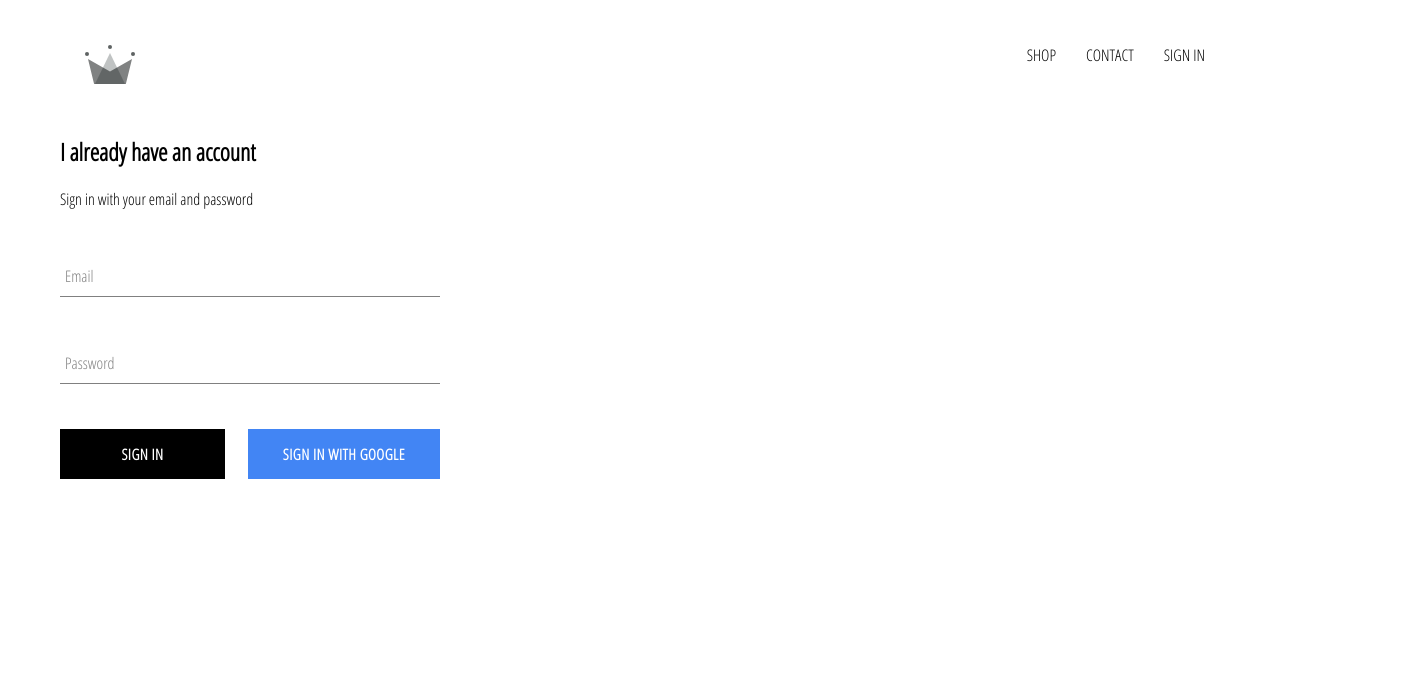
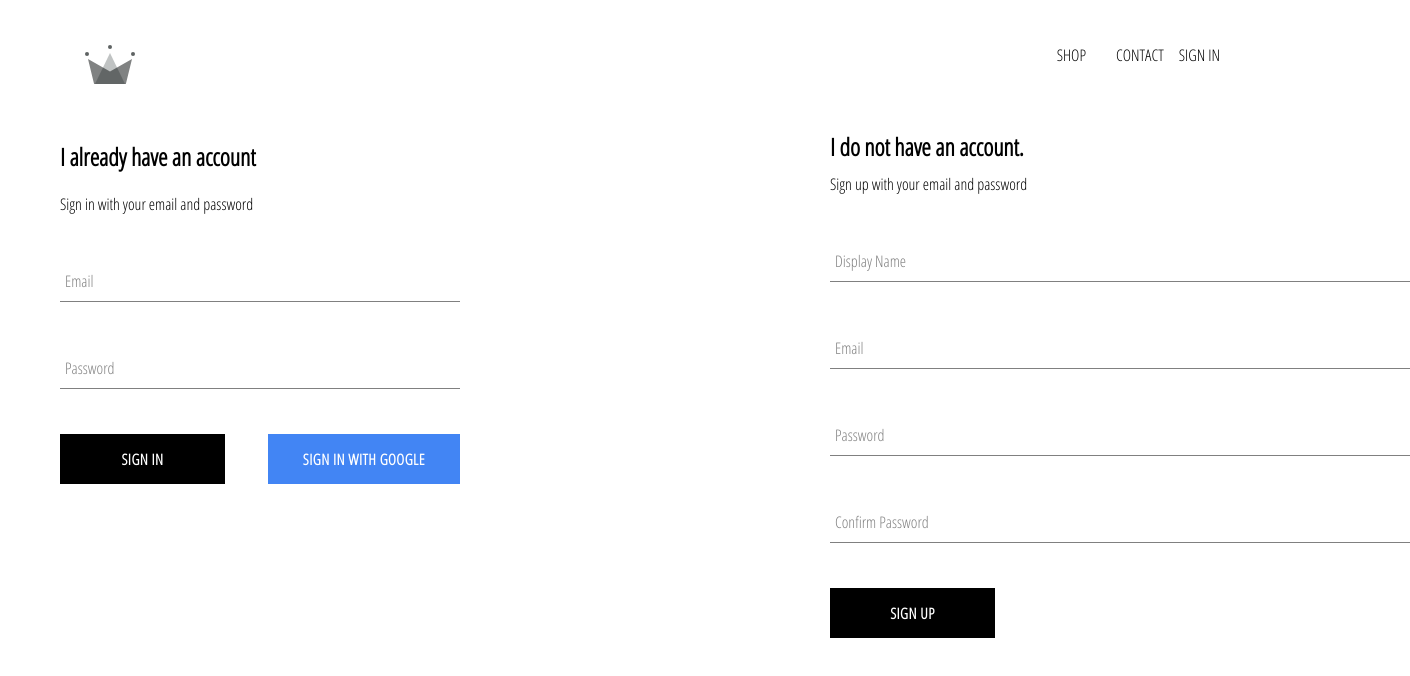
Before and after one commit to ThriledLokki983/react-ecommerce, a React (Create React App) app: page /signin in a window 1280 px wide. Shown: the top 676 px of the page, 1410 px wide, since content can reach past the window. Built offline with nearby package versions, Linux system fonts and the light colour scheme; no server answers.

Commit message:
implemented firebase utils, included ability to store authenticated users into our firebase db

```diff
--- a/src/App.js
+++ b/src/App.js
@@ -8,7 +8,7 @@
 import ShopPage from "./pages/shop/shop.component";
 import Header from "./components/header/header.component";
 import SignInAndSignUpPage from "./pages/signIn_signUp/ignIn_signUp.component";
-import { auth } from "./firebase/firebase.utils";
+import { auth, createUserProfileDocument } from "./firebase/firebase.utils";
 
 class App extends Component {
 	constructor(props) {
@@ -24,10 +24,30 @@
 	unsubscribeFromAuth = null;
 
 	componentDidMount() {
-		this.unsubscribeFromAuth = auth.onAuthStateChanged((user) => {
-			this.setState({ currentUser: user });
+		this.unsubscribeFromAuth = auth.onAuthStateChanged(async (userAuth) => {
+			// this.setState({ currentUser: user });
+			// createUserProfileDocument(user);
 
-			console.log(user);
+			if (userAuth) {
+				const userRef = await createUserProfileDocument(userAuth);
+
+				userRef.onSnapshot((snapshot) => {
+					// console.log(snapshot.data());
+					this.setState({
+						currentUser: {
+							id: snapshot.id,
+							...snapshot.data(),
+						},
+					});
+					console.log(this.state);
+				});
+			}
+			// if(!userAuth)
+			else {
+				this.setState({ currentUser: userAuth }); // userAuth is null
+			}
+
+			// console.log(user);
 		});
 	}
 
--- a/src/components/header/header.component.jsx
+++ b/src/components/header/header.component.jsx
@@ -29,9 +29,7 @@
 					SIGN OUT
 				</div>
 			) : (
-				<Link className="option" to="/signin">
-					SIGN IN
-				</Link>
+				<Link to="/signin">SIGN IN</Link>
 			)}
 		</div>
 	</div>
--- a/src/components/sign-in/sign-in.styles.scss
+++ b/src/components/sign-in/sign-in.styles.scss
@@ -1,7 +1,7 @@
 /** @format */
 
 .sign-in {
-	width: 380px;
+	width: 400px;
 	display: flex;
 	flex-direction: column;
 
--- /dev/null
+++ b/src/components/sign-up/sign-up.component.jsx
@@ -0,0 +1,102 @@
+/** @format */
+
+import React from "react";
+
+import FormInput from "../form-input/form-input.component";
+import CustomButton from "../custom-button/custom-button.component";
+
+import { auth, createUserProfileDocument } from "../../firebase/firebase.utils";
+
+import "./sign-up.styles.scss";
+
+class SignUp extends React.Component {
+	constructor() {
+		super();
+
+		this.state = {
+			displayName: "",
+			email: "",
+			password: "",
+			confirmPassword: "",
+		};
+	}
+
+	handleSubmit = async (e) => {
+		e.preventDefault();
+
+		const { displayName, email, password, confirmPassword } = this.state;
+
+		if (password !== confirmPassword) {
+			alert("password don't match");
+			return;
+		}
+		try {
+			const { user } = await auth.createUserWithEmailAndPassword(email, password);
+
+			await createUserProfileDocument(user, { displayName });
+
+			this.setState({
+				displayName: "",
+				email: "",
+				password: "",
+				confirmPassword: "",
+			});
+		} catch (e) {
+			console.log(e.message);
+		}
+	};
+
+	handleChange = (e) => {
+		const { name, value } = e.target;
+
+		this.setState({ [name]: value });
+	};
+
+	render() {
+		const { displayName, email, password, confirmPassword } = this.state;
+
+		return (
+			<div className="sign-up">
+				<h2 className="title">I do not have an account.</h2>
+				<span>Sign up with your email and password</span>
+				<form className="sign-up-form" onSubmit={this.handleSubmit}>
+					<FormInput
+						type="text"
+						name="displayName"
+						value={displayName}
+						onChange={this.handleChange}
+						label="Display Name"
+						required
+					/>
+					<FormInput
+						type="email"
+						name="email"
+						value={email}
+						onChange={this.handleChange}
+						label="Email"
+						required
+					/>
+					<FormInput
+						type="password"
+						name="password"
+						value={password}
+						onChange={this.handleChange}
+						label="Password"
+						required
+					/>
+					<FormInput
+						type="password"
+						name="confirmPassword"
+						value={confirmPassword}
+						onChange={this.handleChange}
+						label="Confirm Password"
+						required
+					/>
+					<CustomButton type="submit">Sign up</CustomButton>
+				</form>
+			</div>
+		);
+	}
+}
+
+export default SignUp;
--- /dev/null
+++ b/src/components/sign-up/sign-up.styles.scss
@@ -0,0 +1,11 @@
+/** @format */
+
+.sign-up {
+	display: flex;
+	flex-direction: column;
+	width: 580px;
+
+	.title {
+		margin: 10px 0;
+	}
+}
--- a/src/firebase/firebase.utils.js
+++ b/src/firebase/firebase.utils.js
@@ -15,6 +15,32 @@
 	measurementId: "G-0947392811",
 };
 
+export const createUserProfileDocument = async (userAuth, additionalData) => {
+	if (!userAuth) return;
+
+	const userRef = firestore.doc(`users/${userAuth.uid}`);
+
+	const snapShot = await userRef.get();
+
+	if (!snapShot.exist) {
+		const { displayName, email } = userAuth;
+		const createdAt = new Date();
+
+		try {
+			await userRef.set({
+				displayName,
+				email,
+				createdAt,
+				...additionalData,
+			});
+		} catch (e) {
+			console.log("error creating user", e.message);
+		}
+	}
+
+	return userRef;
+};
+
 firebase.initializeApp(config);
 
 export const auth = firebase.auth();
--- a/src/pages/signIn_signUp/ignIn_signUp.component.jsx
+++ b/src/pages/signIn_signUp/ignIn_signUp.component.jsx
@@ -4,12 +4,14 @@
 import React from "react";
 
 import SignIn from "../../components/sign-in/sign-in.component";
+import SignUp from "../../components/sign-up/sign-up.component";
 
 import "./ignIn_signUp.styles.scss";
 
 const SignInAndSignUpPage = () => (
 	<div className="sign-in-and-sign-up">
 		<SignIn />
+		<SignUp />
 	</div>
 );
 
--- a/src/pages/signIn_signUp/ignIn_signUp.styles.scss
+++ b/src/pages/signIn_signUp/ignIn_signUp.styles.scss
@@ -0,0 +1,8 @@
+/** @format */
+
+.sign-in-and-sign-up {
+	width: 1350px;
+	display: flex;
+	justify-content: space-between;
+	margin: 30px auto;
+}
```
Also changed, not shown: 1 other file (tests, documents, lock files or other folders).
